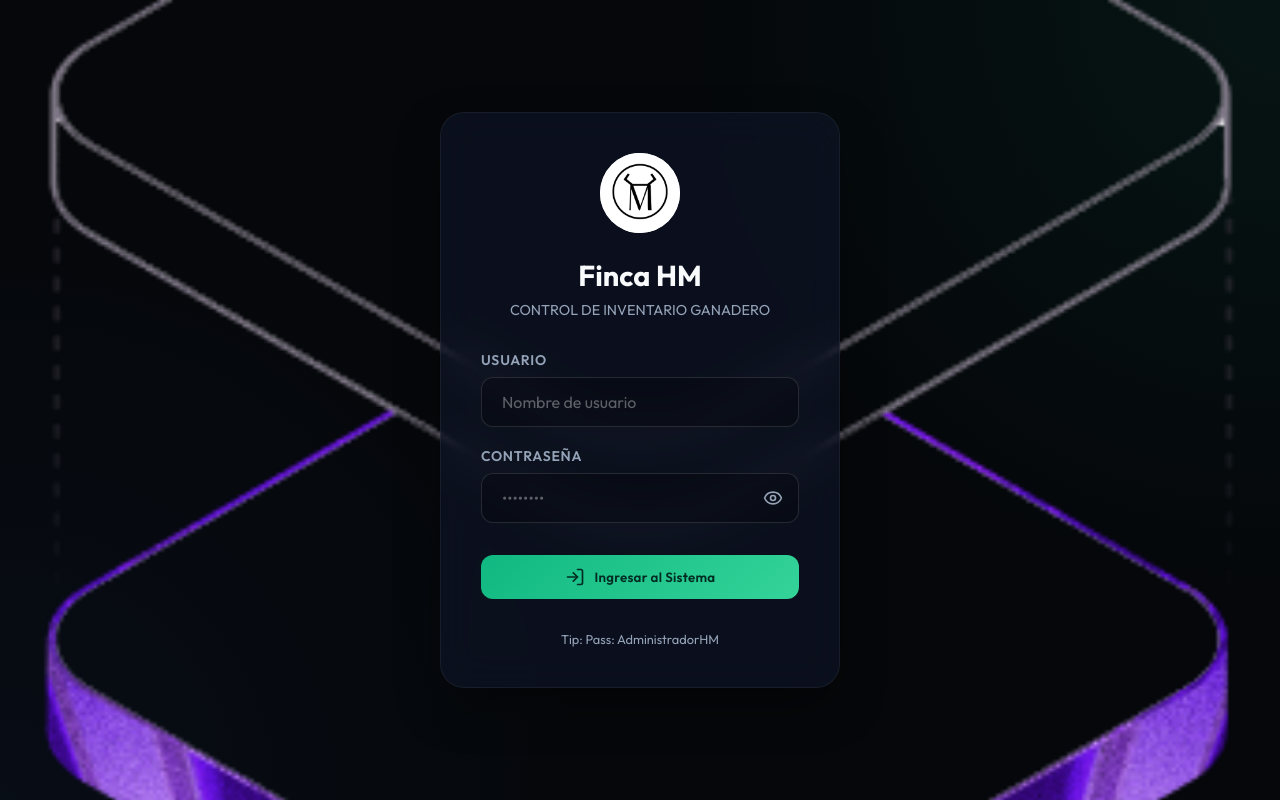
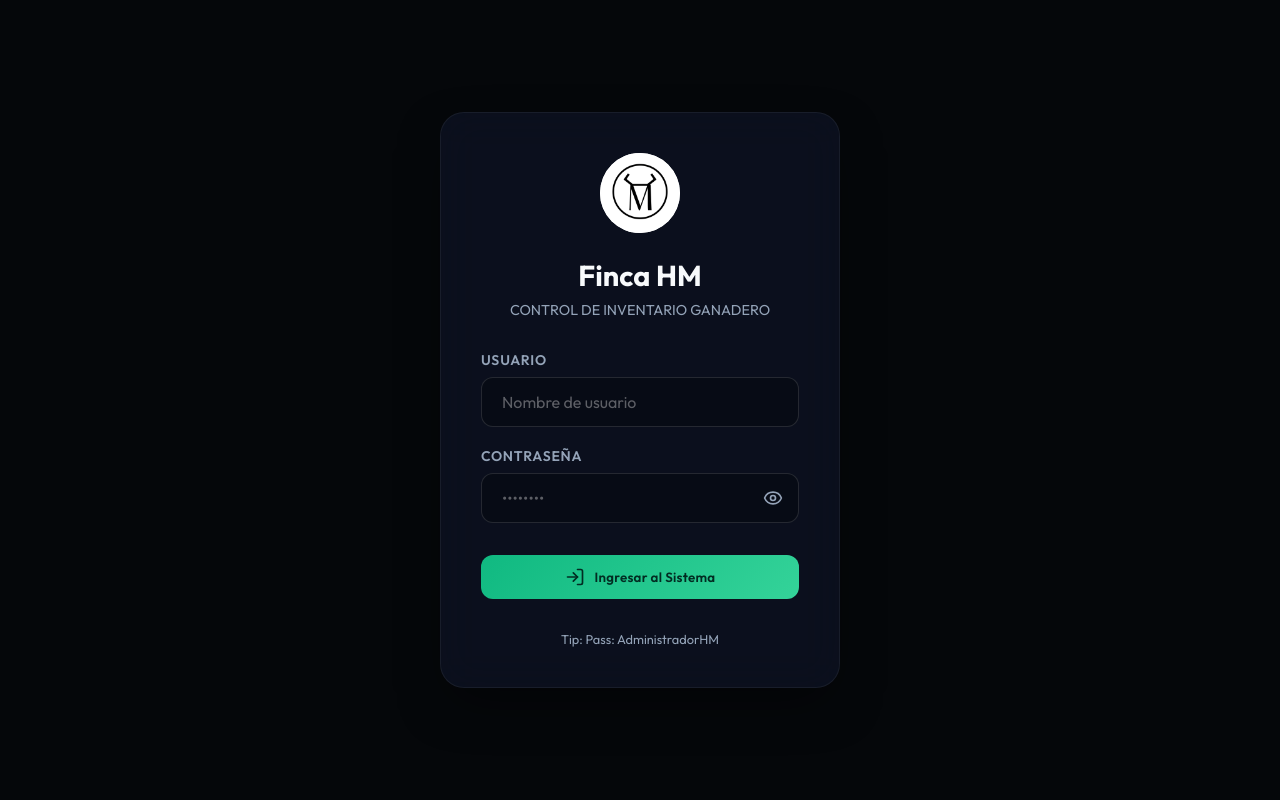
Before and after one commit to Di3g0-01/FINCA_HML, a React (Vite) app in the folder frontend/: page /login in a window 1280 px wide. Built offline with nearby package versions, Linux system fonts and the light colour scheme; no server answers.

Commit message:
Quitar imagen de fondo en el Login

```diff
--- a/frontend/src/pages/LoginPage.jsx
+++ b/frontend/src/pages/LoginPage.jsx
@@ -4,7 +4,6 @@ import { LogIn, Eye, EyeOff } from 'lucide-react';
 import axios from 'axios';
 
 
-import heroImg from '../assets/hero.png';
 
 export default function LoginPage() {
   const [username, setUsername] = useState('');
@@ -31,7 +30,7 @@ export default function LoginPage() {
   };
 
   return (
-    <div className="auth-container" style={{ display: 'flex', minHeight: '100vh', justifyContent: 'center', alignItems: 'center', background: `url(${heroImg}) no-repeat center center / cover` }}>
+    <div className="auth-container" style={{ display: 'flex', minHeight: '100vh', justifyContent: 'center', alignItems: 'center', background: 'var(--bg-color, #0d1117)' }}>
       <div className="premium-card fade-in" style={{ padding: '40px', width: '100%', maxWidth: '400px', borderRadius: '24px', position: 'relative' }}>
 
         <div style={{ display: 'flex', justifyContent: 'center', marginBottom: '24px' }}>
```
